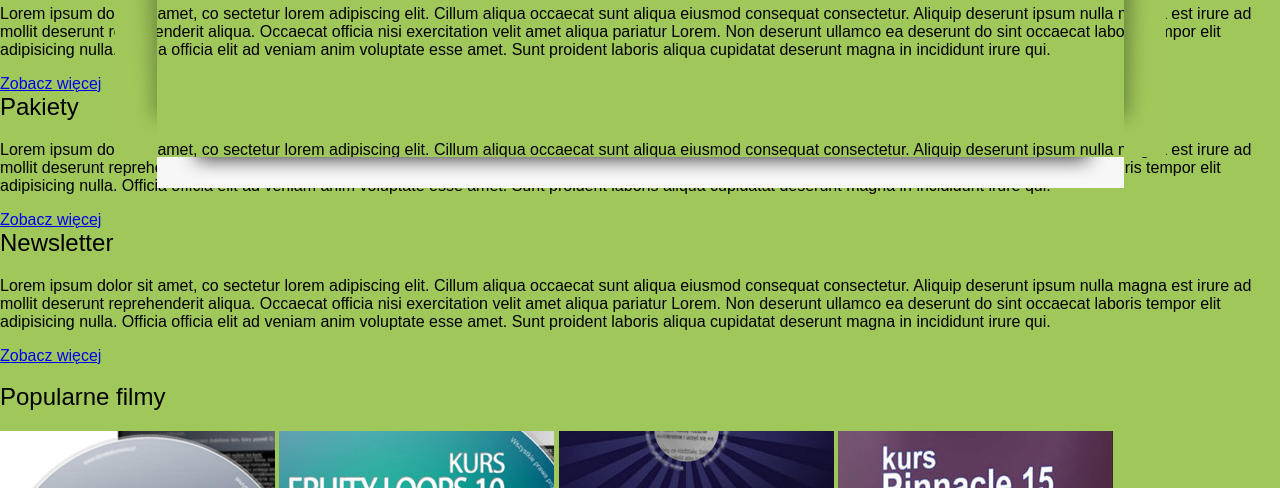
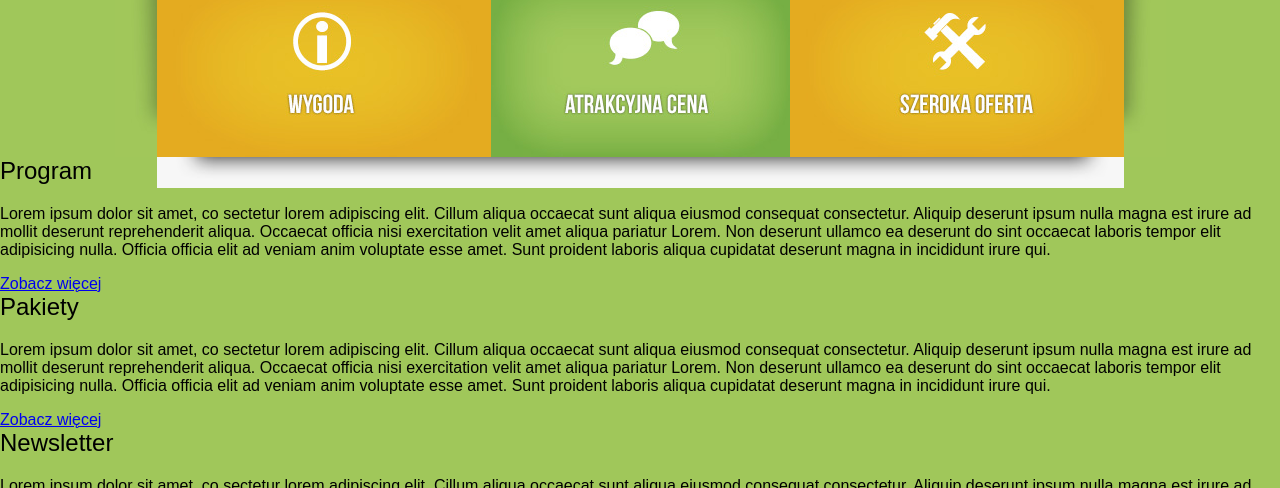
Before and after one commit to PrzemyslawSkrzyniarz/From_PSD_to_HTML-CSS, a plain HTML site: page Index.html in a window 1280 px wide. Shown: the part 612-1100 px from the top of the page. Drawn offline with Linux system fonts and the light colour scheme; a script that the page names is missing.

Commit message:
Boxy w części górnej - Boxes in the upper part

```diff
--- a/css/style.css
+++ b/css/style.css
@@ -155,3 +155,48 @@ nav li a:hover {
     top: 690px;
     left: 0px;
 }
+
+/* Boxy góra */
+
+#boxy_gora {
+    height: 200px;
+}
+
+#box_gora_1 a {
+    position: absolute;
+    display: block;
+    width: 334px;
+    height: 200px;
+    left: 0;
+    background: url(../img/box_1.jpg) no-repeat;
+}
+
+#box_gora_2 a {
+    position: absolute;
+    display: block;
+    width: 300px;
+    height: 200px;
+    left: 334px;
+    background: url(../img/box_2.jpg) no-repeat;
+}
+
+#box_gora_3 a {
+    position: absolute;
+    display: block;
+    width: 334px;
+    height: 200px;
+    right: 0;
+    background: url(../img/box_3.jpg) no-repeat;
+}
+
+#box_gora_1 a:hover {
+    background: url(../img/box_1_hover.jpg) no-repeat;
+}
+
+#box_gora_2 a:hover {
+    background: url(../img/box_2_hover.jpg) no-repeat;
+}
+
+#box_gora_3 a:hover {
+    background: url(../img/box_3_hover.jpg) no-repeat;
+}
```
Also changed, not shown: Index.html (+1 -1 lines).
